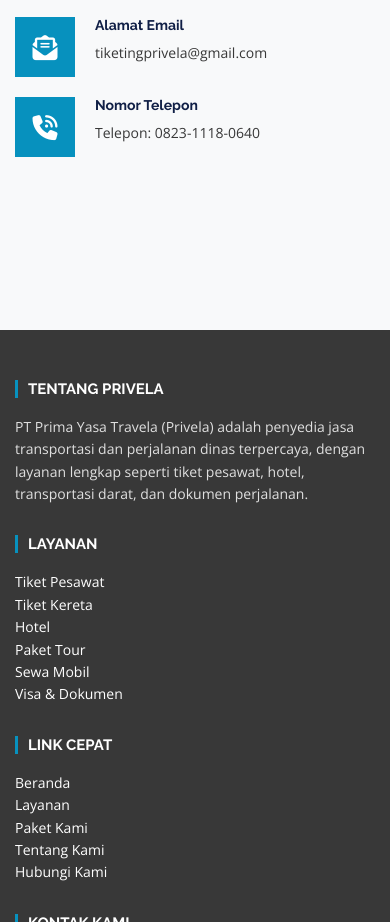
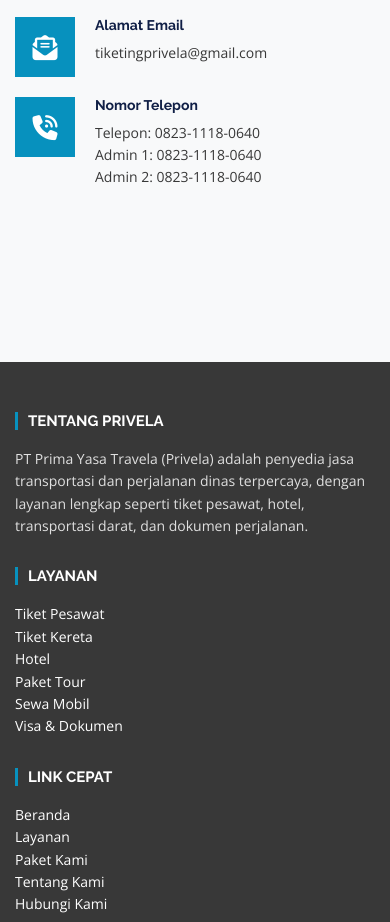
Before and after one commit to sryaerlmba/privela-new, a plain HTML site: page index.html in a window 390 px wide. Shown: the part 9127-10049 px from the top of the page. Drawn offline with nearby package versions, Linux system fonts and the light colour scheme.

Commit message:
add admin phone

```diff
--- a/index.html
+++ b/index.html
@@ -618,7 +618,11 @@
                                        </span>
                                        <div class="details-content">
                                           <h4>Nomor Telepon</h4>
-                                          <span>Telepon: 0823-1118-0640</span>
+                                          <div class="flex m-0">
+                                             <p class="m-0">Telepon: 0823-1118-0640</p>
+                                             <p class="m-0">Admin 1: 0823-1118-0640</p>
+                                             <p class="m-0">Admin 2: 0823-1118-0640</p>
+                                          </div>
                                        </div>
                                     </li>
                                  </ul>
```
